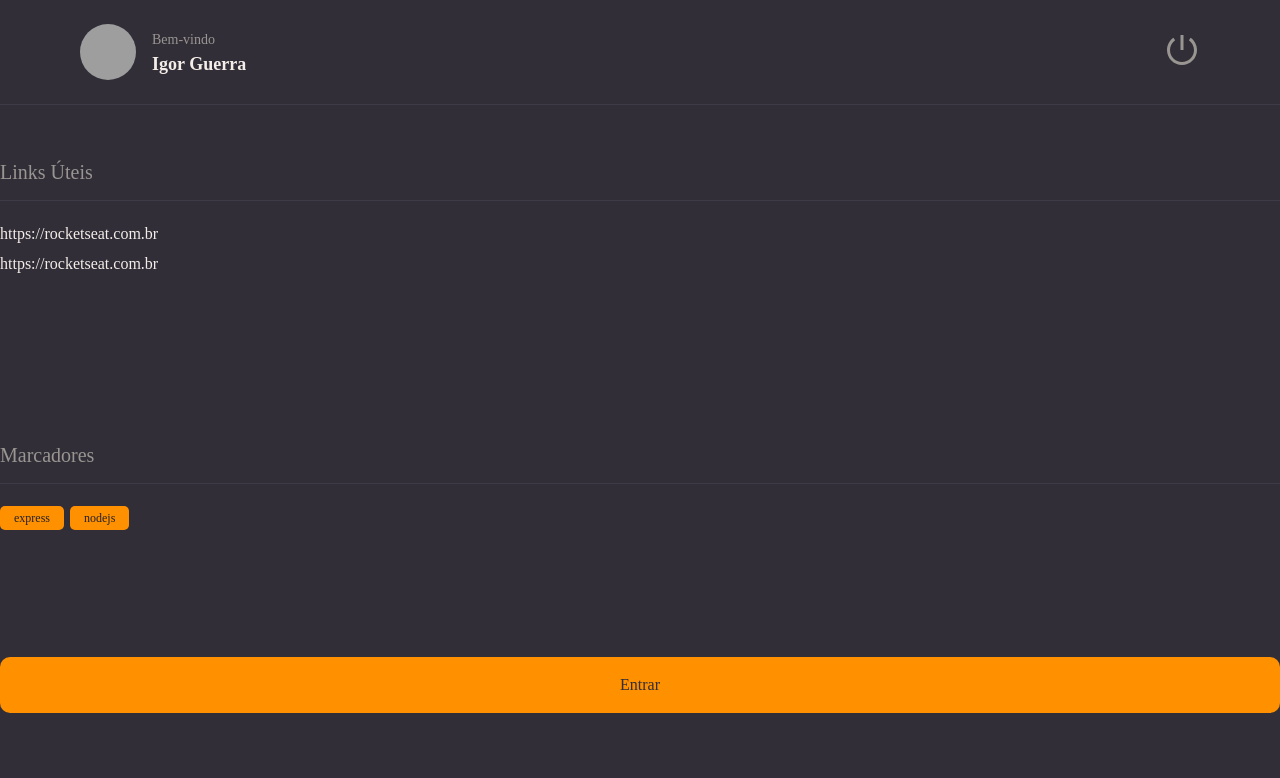
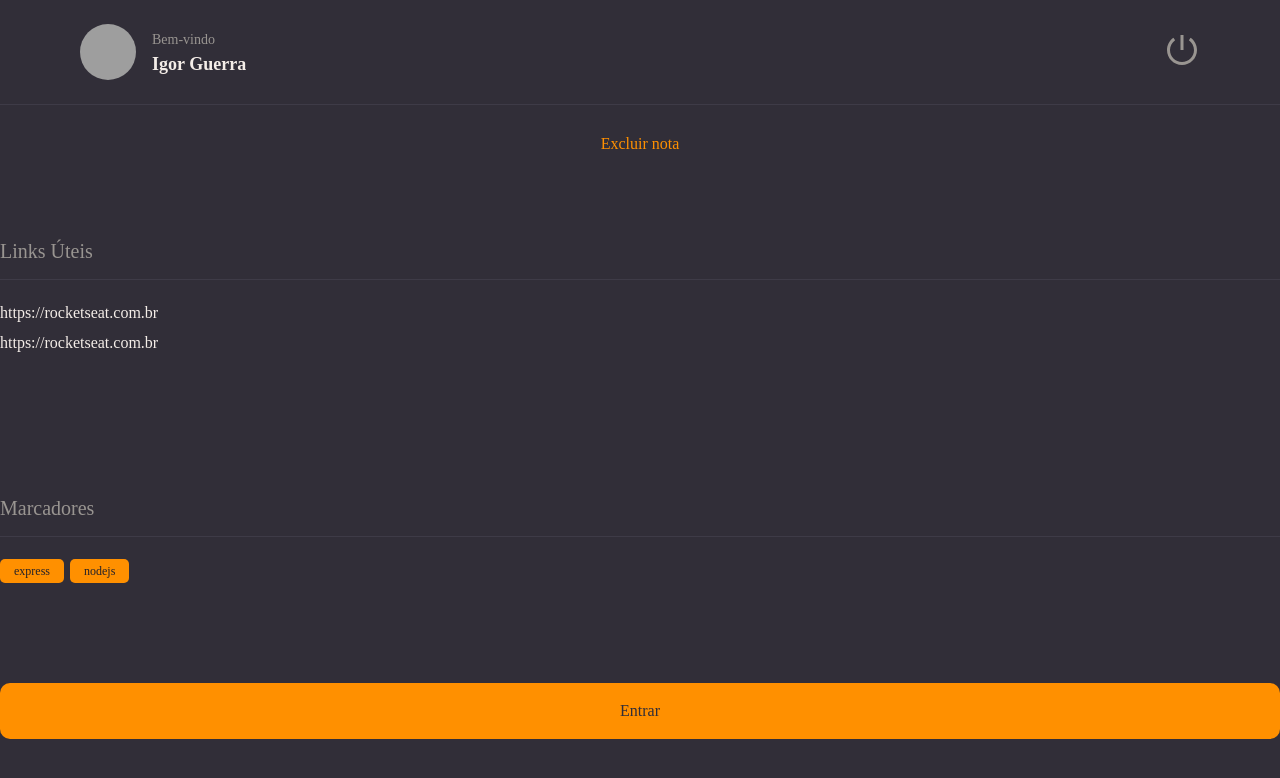
Before and after one commit to igorvguerra/Rocketnotes, a React app: page / in a window 1280 px wide. Shown: the top 778 px of the page. Built offline with nearby package versions, Linux system fonts and the light colour scheme; grey boxes are pictures that could not be loaded; the HTML template or start-up script is replaced by a standard one.

Commit message:
adding components

```diff
--- /dev/null
+++ b/src/components/ButtonText/index.jsx
@@ -0,0 +1,9 @@
+import { Container } from './styles';
+
+export function ButtonText({ title, ...rest }) {
+    return(
+        <Container type='button' {...rest}>
+            {title}
+        </Container>
+    )
+};
--- /dev/null
+++ b/src/components/ButtonText/styles.js
@@ -0,0 +1,9 @@
+import styled from 'styled-components';
+
+export const Container = styled.button`
+    background: none;
+    border: none;
+    color: ${({ theme }) => theme.COLORS.ORANGE};
+
+    font-size: 16px;
+`;
--- a/src/pages/Details/Index.jsx
+++ b/src/pages/Details/Index.jsx
@@ -1,6 +1,7 @@
 import { Container, Links } from './styles';
 
 import { Button } from '../../components/Button';
+import { ButtonText } from '../../components/ButtonText';
 import { Header } from '../../components/Header';
 import { Section } from '../../components/Section';
 import { Tag } from '../../components/Tag';
@@ -10,6 +11,7 @@
   return(
     <Container>
       <Header/>
+        <ButtonText title="Excluir nota" />
         <Section title= "Links Úteis">
           <Links>
             <li><a href='#'>https://rocketseat.com.br</a></li>
```
